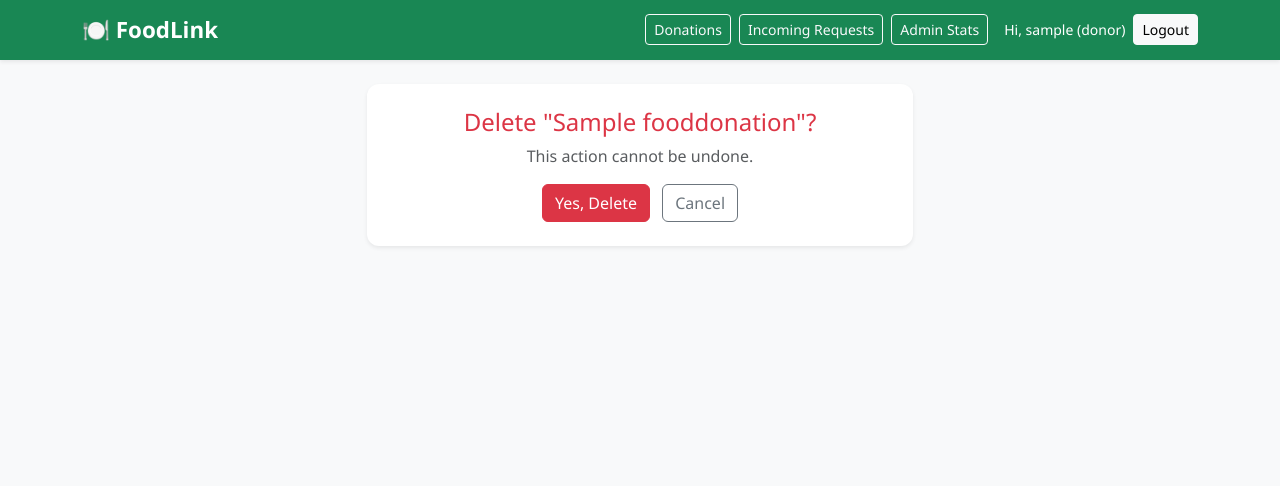
After one commit to tawheedul-islam/FoodLink-Food-Waste-Donation-System, a Django app: page /donations/1/delete/ in a window 1280 px wide. The commit adds this page. Shown: the top 486 px of the page. Run offline with Django 5.2, Linux system fonts and the light colour scheme; a user stored in the database is signed in; tables that the repository leaves empty hold one stand-in row (values such as "Sample post").

Commit message:
Added donation edit and delete functionality

```diff
--- a/donations/urls.py
+++ b/donations/urls.py
@@ -5,4 +5,6 @@ urlpatterns = [
     path('', views.donation_list, name='donation_list'),
     path('create/', views.donation_create, name='donation_create'),
     path('<int:pk>/', views.donation_detail, name='donation_detail'),
+    path('<int:pk>/edit/', views.donation_edit, name='donation_edit'),
+    path('<int:pk>/delete/', views.donation_delete, name='donation_delete'),
 ]
--- a/donations/views.py
+++ b/donations/views.py
@@ -57,3 +57,36 @@ def donation_create(request):
 def donation_detail(request, pk):
     donation = get_object_or_404(FoodDonation, pk=pk)
     return render(request, 'donations/donation_detail.html', {'donation': donation})
+
+@login_required
+def donation_edit(request, pk):
+    donation = get_object_or_404(FoodDonation, pk=pk)
+
+    if donation.donor != request.user:
+        messages.error(request, 'You are not allowed to edit this donation.')
+        return redirect('donation_list')
+
+    if request.method == 'POST':
+        form = FoodDonationForm(request.POST, instance=donation)
+        if form.is_valid():
+            form.save()
+            messages.success(request, 'Donation updated successfully!')
+            return redirect('donation_detail', pk=pk)
+    else:
+        form = FoodDonationForm(instance=donation)
+    return render(request, 'donations/donation_form.html', {'form': form, 'editing': True})
+
+@login_required
+def donation_delete(request, pk):
+    donation = get_object_or_404(FoodDonation, pk=pk)
+
+    if donation.donor != request.user:
+        messages.error(request, 'You are not allowed to delete this donation.')
+        return redirect('donation_list')
+
+    if request.method == 'POST':
+        donation.delete()
+        messages.success(request, 'Donation deleted successfully.')
+        return redirect('donation_list')
+
+    return render(request, 'donations/donation_confirm_delete.html', {'donation': donation})
--- /dev/null
+++ b/templates/donations/donation_confirm_delete.html
@@ -0,0 +1,19 @@
+{% extends 'base.html' %}
+{% block title %}Delete Donation{% endblock %}
+{% block content %}
+<div class="row justify-content-center">
+    <div class="col-md-6">
+        <div class="card shadow-sm border-danger">
+            <div class="card-body p-4 text-center">
+                <h4 class="text-danger">Delete "{{ donation.food_name }}"?</h4>
+                <p class="text-muted">This action cannot be undone.</p>
+                <form method="POST">
+                    {% csrf_token %}
+                    <button type="submit" class="btn btn-danger me-2">Yes, Delete</button>
+                    <a href="{% url 'donation_detail' donation.pk %}" class="btn btn-outline-secondary">Cancel</a>
+                </form>
+            </div>
+        </div>
+    </div>
+</div>
+{% endblock %}
--- a/templates/donations/donation_detail.html
+++ b/templates/donations/donation_detail.html
@@ -16,6 +16,11 @@
         {% if user.role == 'receiver' and donation.status == 'posted' %}
     <a href="{% url 'create_request' donation.pk %}" class="btn btn-success">Request This Donation</a>
 {% endif %}
+
+{% if donation.donor == user %}
+    <a href="{% url 'donation_edit' donation.pk %}" class="btn btn-outline-primary">Edit</a>
+    <a href="{% url 'donation_delete' donation.pk %}" class="btn btn-outline-danger">Delete</a>
+{% endif %}
         <a href="{% url 'donation_list' %}" class="btn btn-outline-success">Back to List</a>
     </div>
 </div>
--- a/templates/donations/donation_form.html
+++ b/templates/donations/donation_form.html
@@ -5,7 +5,7 @@
     <div class="col-md-7">
         <div class="card shadow-sm">
             <div class="card-body p-4">
-                <h3 class="mb-4 text-success">Post a Food Donation</h3>
+                <h3 class="mb-4 text-success">{% if editing %}Edit Food Donation{% else %}Post a Food Donation{% endif %}</h3>
                 <form method="POST">
                     {% csrf_token %}
                     {% for field in form %}
@@ -17,8 +17,7 @@
                             {% endfor %}
                         </div>
                     {% endfor %}
-                    <button type="submit" class="btn btn-success w-100">Post Donation</button>
-                </form>
+                    <button type="submit" class="btn btn-success w-100">{% if editing %}Update Donation{% else %}Post Donation{% endif %}</button>
             </div>
         </div>
     </div>
```
